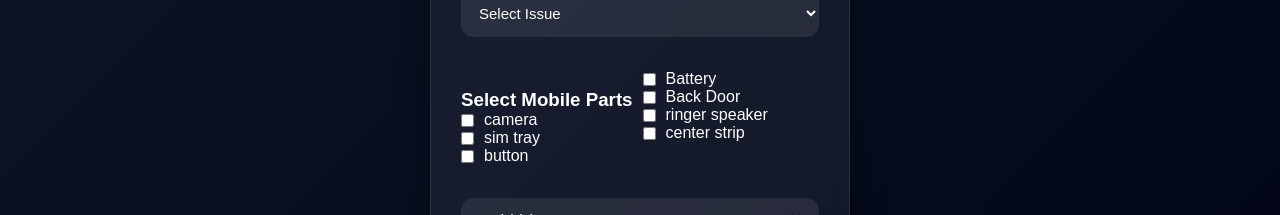
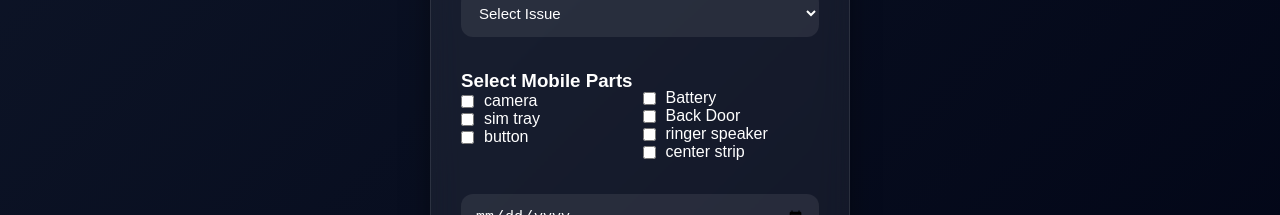
Before and after one commit to sathishramachandran/pradheepsiva, a React (Vite) app in the folder reactfront/: page /mobile in a window 1280 px wide. Shown: the part 490-705 px from the top of the page. Built offline with nearby package versions, Linux system fonts and the light colour scheme; no server answers.

Commit message:
test change

```diff
--- a/reactfront/src/App.css
+++ b/reactfront/src/App.css
@@ -519,7 +519,7 @@ button:hover{
   margin-bottom:15px;
 }
 
-.partsBox1{
+.partsBox2{
   margin-top:19px;
 }
 .partsBox h3{
```
